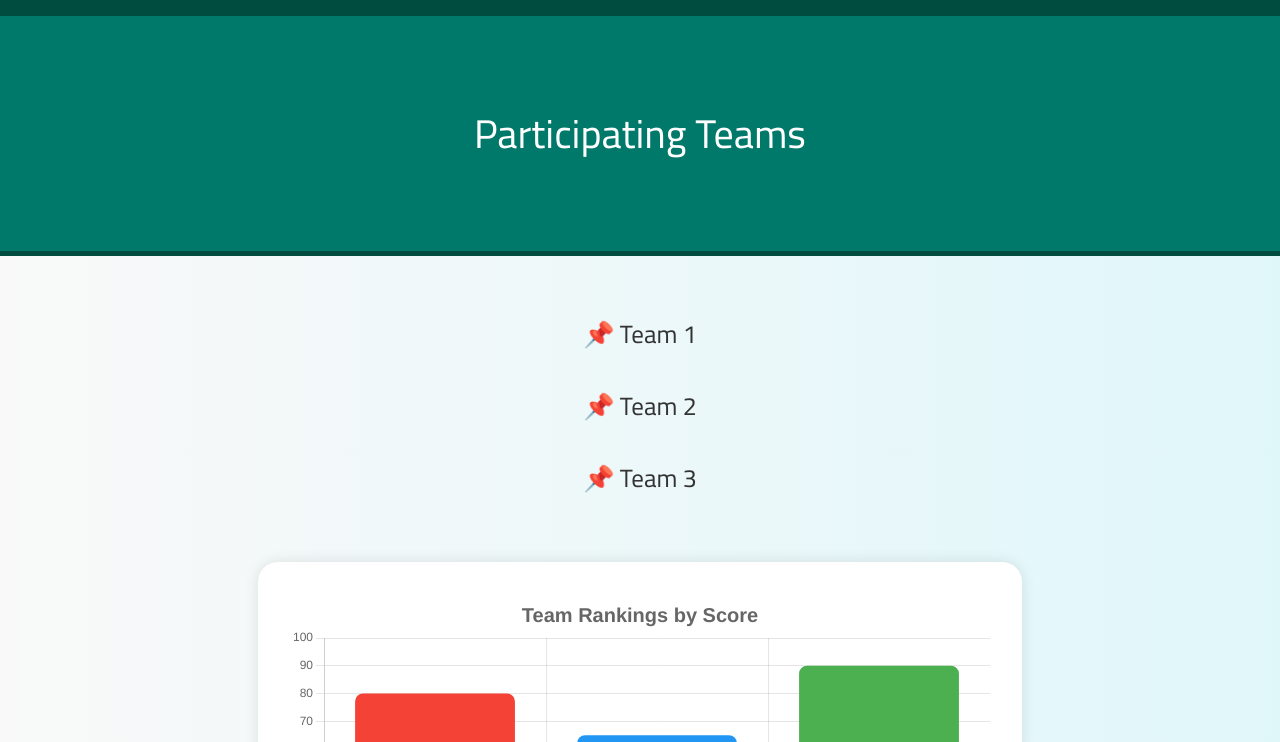
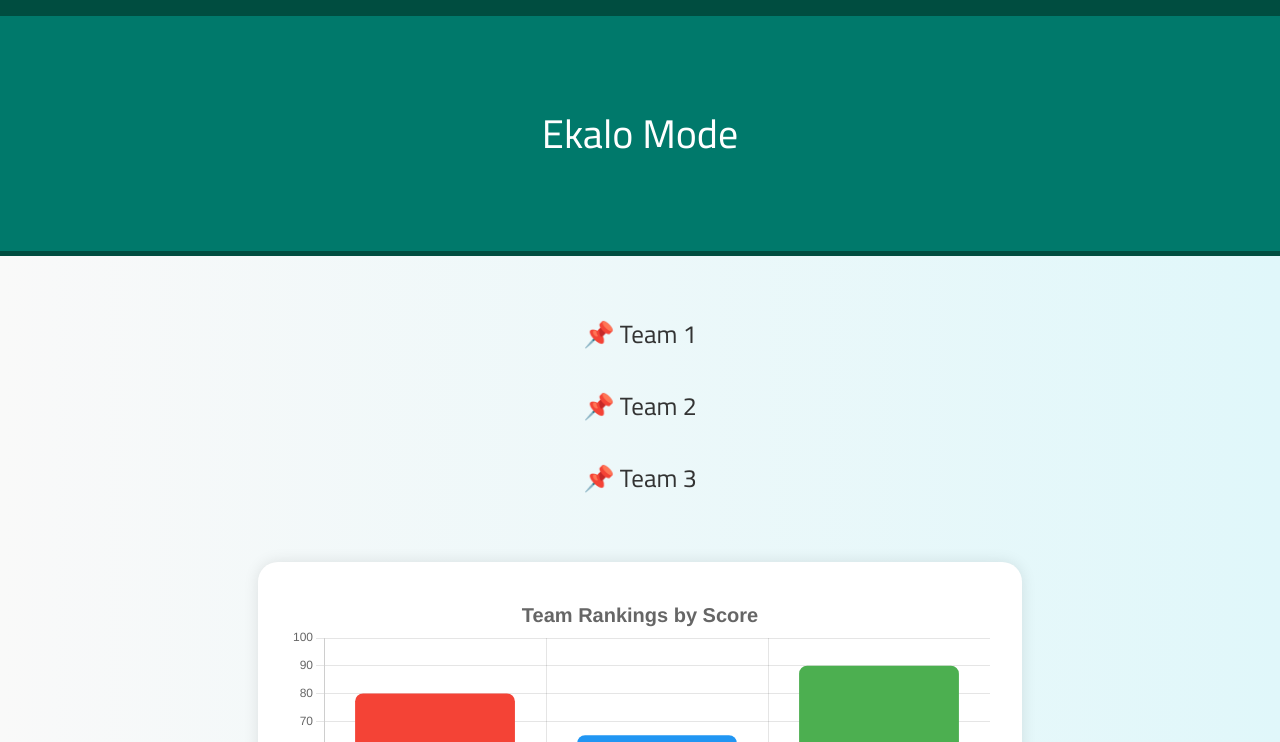
Before and after one commit to Martinasamy589/ekalo, a plain HTML site: page index.html in a window 1280 px wide. Shown: the part 58-800 px from the top of the page. Drawn offline with nearby package versions, Linux system fonts and the light colour scheme.

```diff
--- a/index.html
+++ b/index.html
@@ -146,7 +146,7 @@
   </nav>
 
   <header>
-    Participating Teams
+    Ekalo Mode
   </header>
 
   <div class="teams-list">
```
